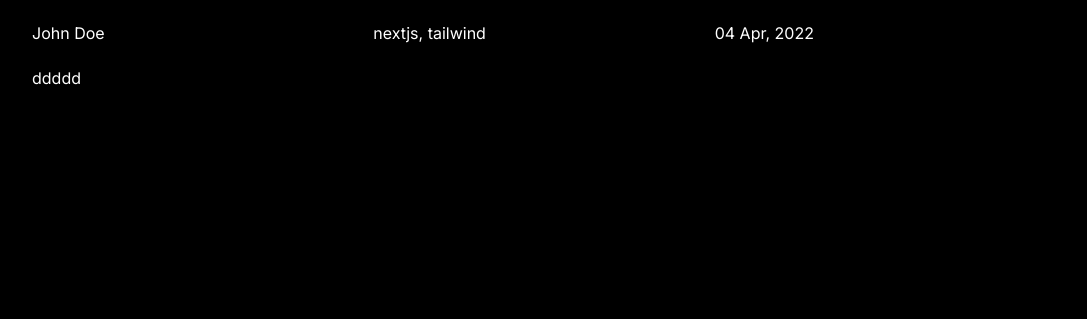
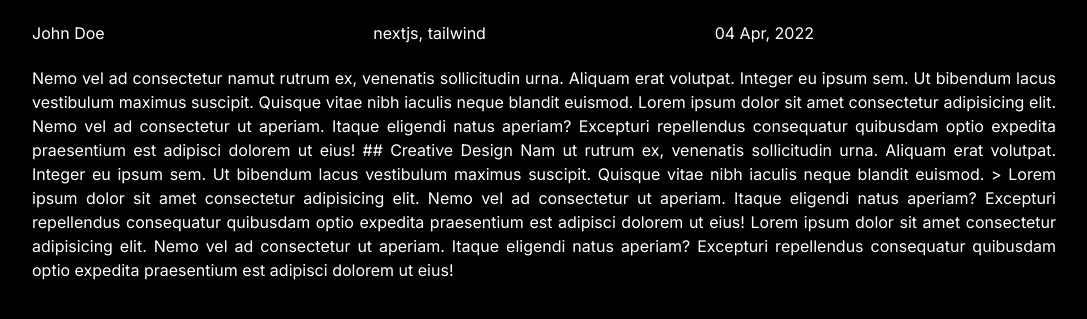
Before and after one commit to KevinLim62/devlog-demo, a Next.js app: page /blog/post-1 in a window 1280 px wide. Shown: the part 867-1186 px from the top of the page, without its empty margins (96-1183 px from the left). Before the commit the page ends 997 px from the top, so only its background shows below. Built offline with nearby package versions, Linux system fonts and the light colour scheme.

Commit message:
changed of file path

```diff
--- a/src/app/blog/[posts]/page.tsx
+++ b/src/app/blog/[posts]/page.tsx
@@ -11,7 +11,7 @@ const page = async ({ params }: {params: {posts:string}} ) => {
 return (
         <div className='w-full px-[10%] py-10'>
           <PageHeader title={params.posts}/>
-          <Card frontmatter={posts.frontmatter} content={`ddddd`} isSinglePost/>
+          <Card frontmatter={posts.frontmatter} content={posts.content} isSinglePost/>
       </div>
     )
 }
```
